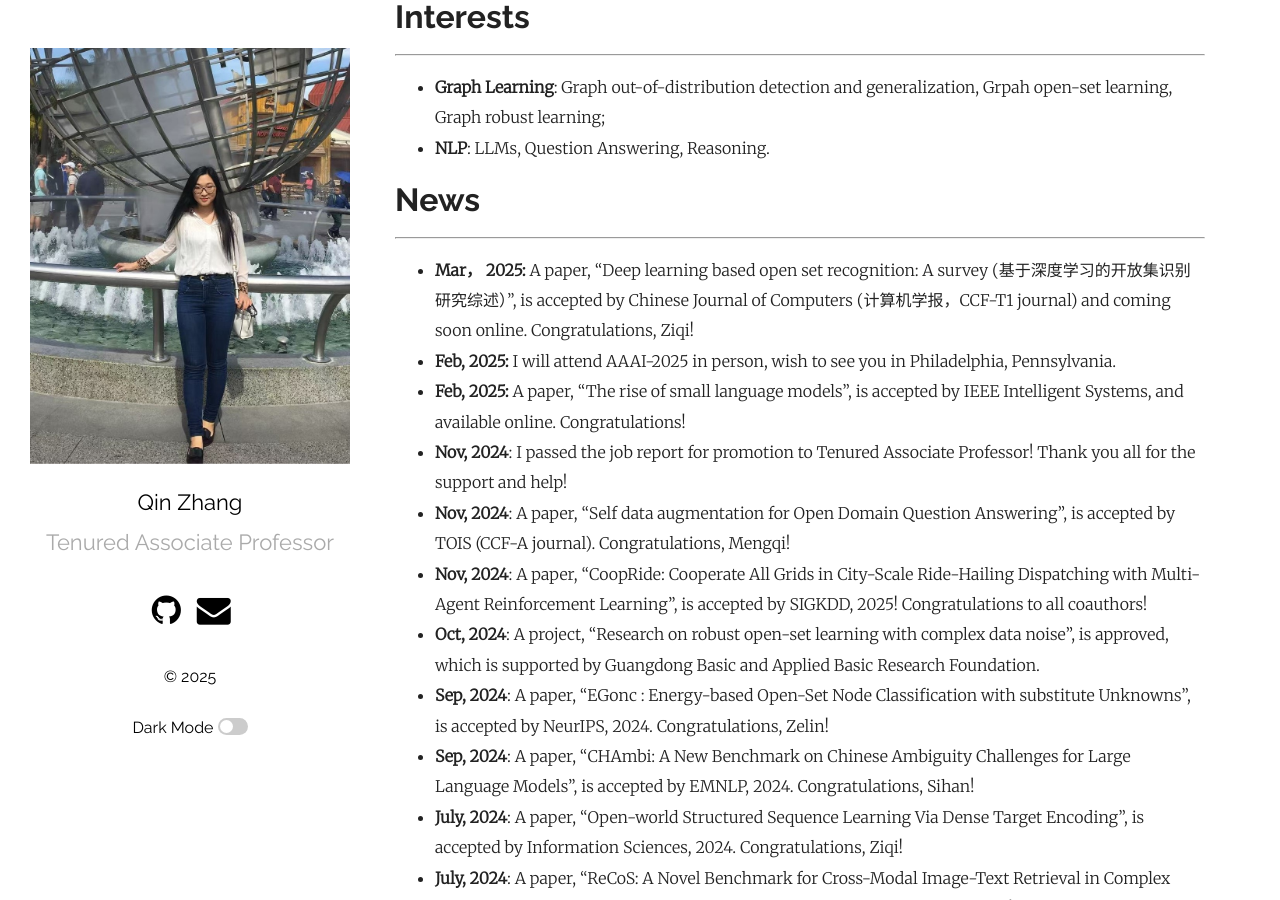
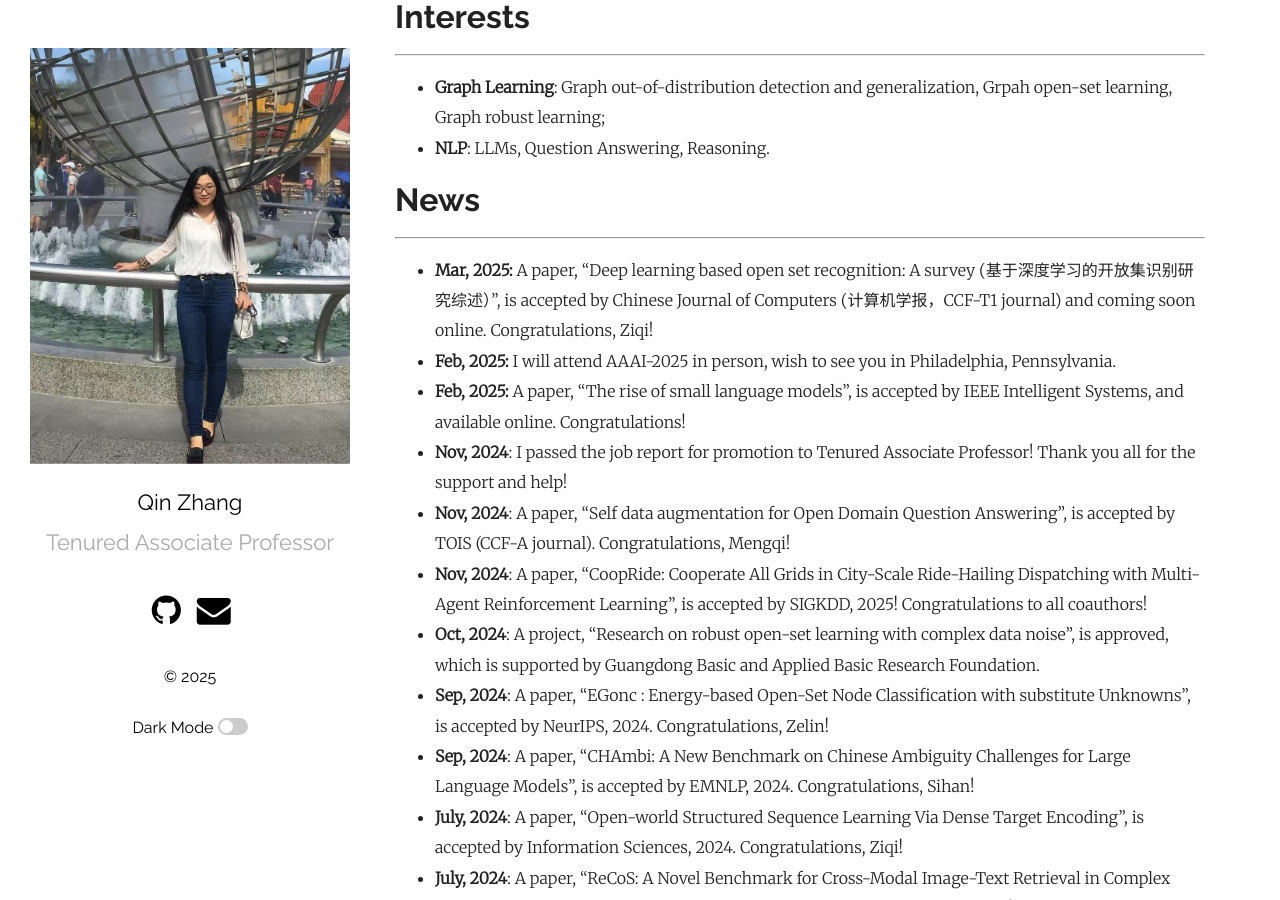
Before and after one commit to qinzhang11/qinzhang11.github.io, a Jekyll site: the page built from index.md, in a window 1280 px wide and 900 px high, scrolled down 607 px. Built offline with Jekyll 4.4.1, drawn with Linux system fonts in a browser that asks for light colours.

```diff
--- a/index.md
+++ b/index.md
@@ -19,7 +19,7 @@ Her research interests focus on **graph learning**, **natural language processin
 # News
 ---
 
-- **Mar， 2025:** A paper, “Deep learning based open set recognition: A survey (基于深度学习的开放集识别研究综述）”, is accepted by Chinese Journal of Computers (计算机学报，CCF-T1 journal) and coming soon online. Congratulations, Ziqi!
+- **Mar, 2025:** A paper, “Deep learning based open set recognition: A survey (基于深度学习的开放集识别研究综述）”, is accepted by Chinese Journal of Computers (计算机学报，CCF-T1 journal) and coming soon online. Congratulations, Ziqi!
 - **Feb, 2025:** I will attend AAAI-2025 in person, wish to see you in Philadelphia, Pennsylvania.
 - **Feb, 2025:** A paper, "The rise of small language models", is accepted by IEEE Intelligent Systems, and available online. Congratulations!
 - **Nov, 2024**: I passed the job report for promotion to Tenured Associate Professor! Thank you all for the support and help!
```
